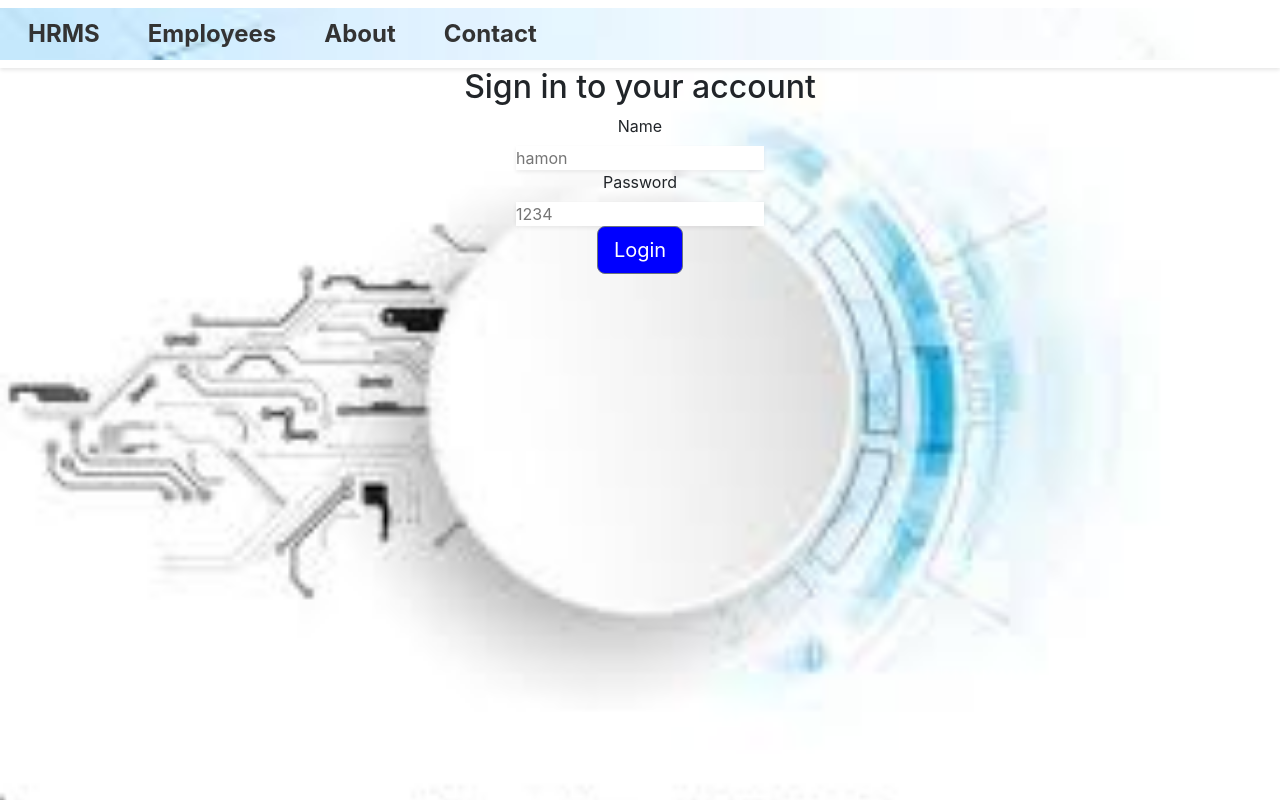
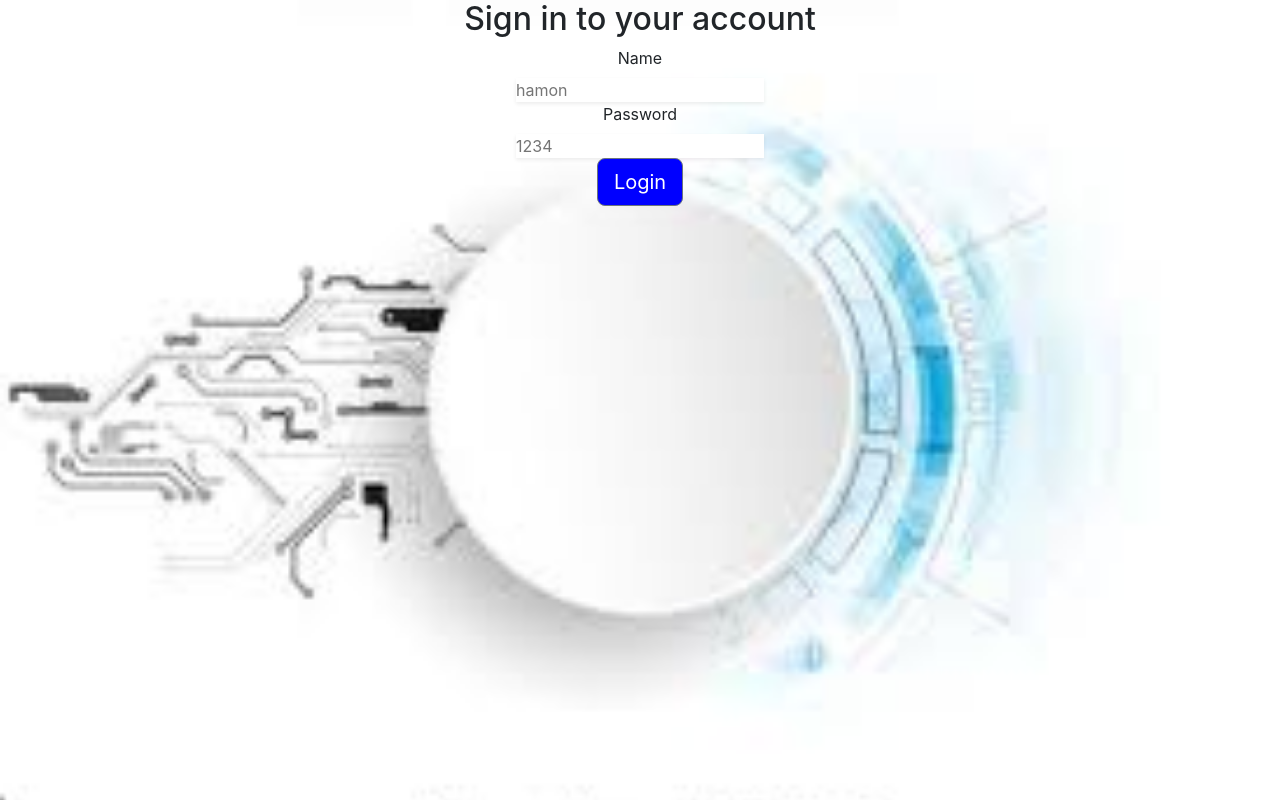
Before and after one commit to jishnup2930/HR_React_app, a React (Create React App) app: page / in a window 1280 px wide. Built offline with nearby package versions, Linux system fonts and the light colour scheme.

Commit message:
Refactored routing logic to conditionally render NavBar based on location

```diff
--- a/src/App.js
+++ b/src/App.js
@@ -1,27 +1,29 @@
-import About from './components/about/index.js';
+import React from 'react';
+import { Route, Routes, useLocation } from 'react-router-dom';
+import NavBar from './components/Header/index.js';
+import LoginForm from './components/signin/signin.js';
+import Home from './components/home/index.js';
 import Employees from './components/employees/index.js';
-import NavBar from './components/Header/index.js'
-import Home from './components/home/index.js';
-import { Route, Routes } from 'react-router-dom';
-import LoginForm from './components/signin/signin.js';
 import EmployeeDetails from './components/employeeDetails/employeeDetails.js';
 import LeaveForm from './components/Leave/leave.js';
+import About from './components/about/index.js';
 import Contact from './components/contact/contact.js';
 
 function App() {
+  const location = useLocation();
+  const showNavBar = location.pathname !== '/';
+
   return (
     <div className="App">
-
-           <NavBar />
-           <Routes>
-
+      {showNavBar && <NavBar />}
+      <Routes>
         <Route path="/" element={<LoginForm />} />
         <Route path="/home" element={<Home />} />
         <Route path="/employees/" element={<Employees />} />
         <Route path="/employees/:id" element={<EmployeeDetails />} />
         <Route path="/employees/:id" element={<LeaveForm />} />
         <Route path="/about" element={<About />} />
-        <Route path='/contact' element={<Contact />} />
+        <Route path="/contact" element={<Contact />} />
       </Routes>
     </div>
   );
```
